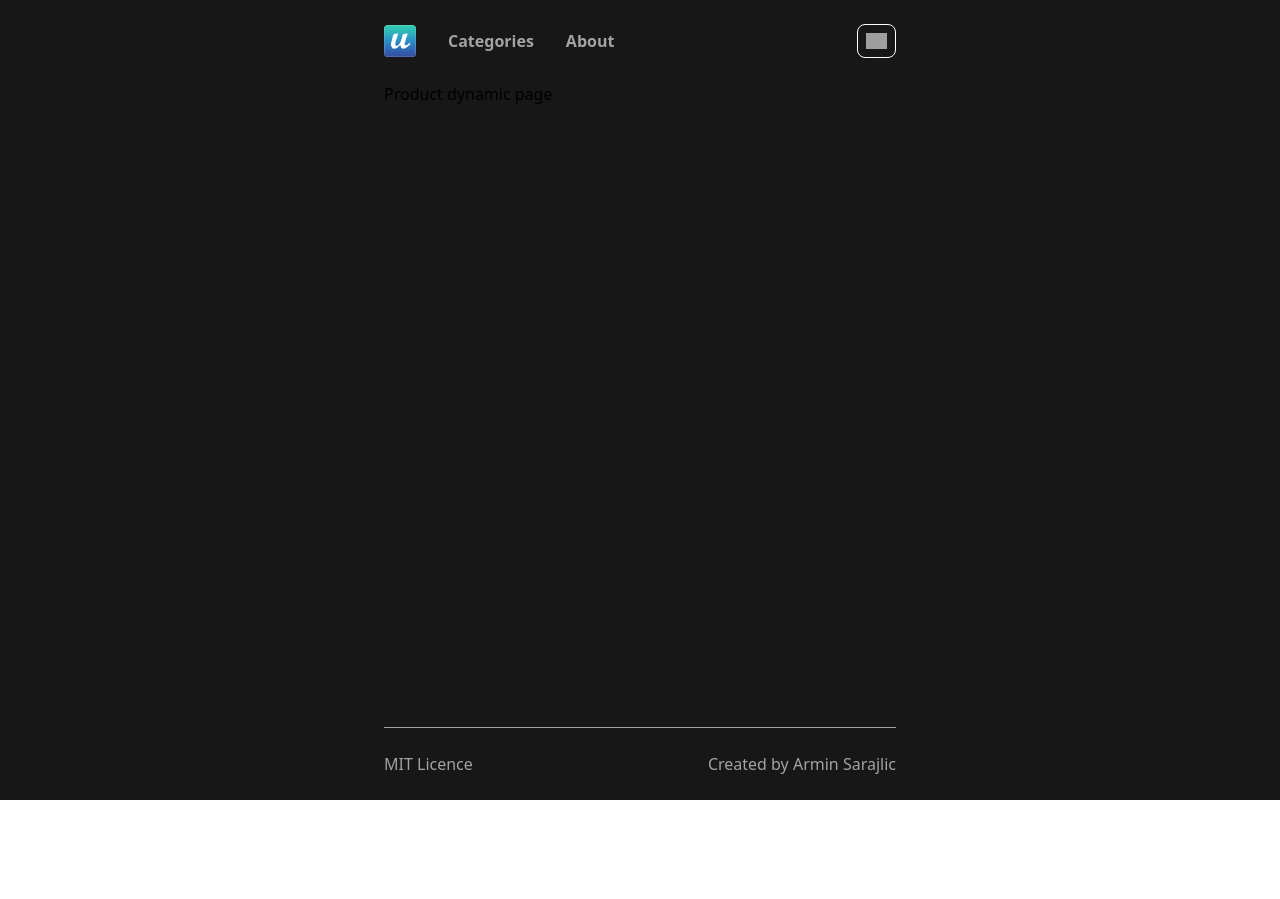
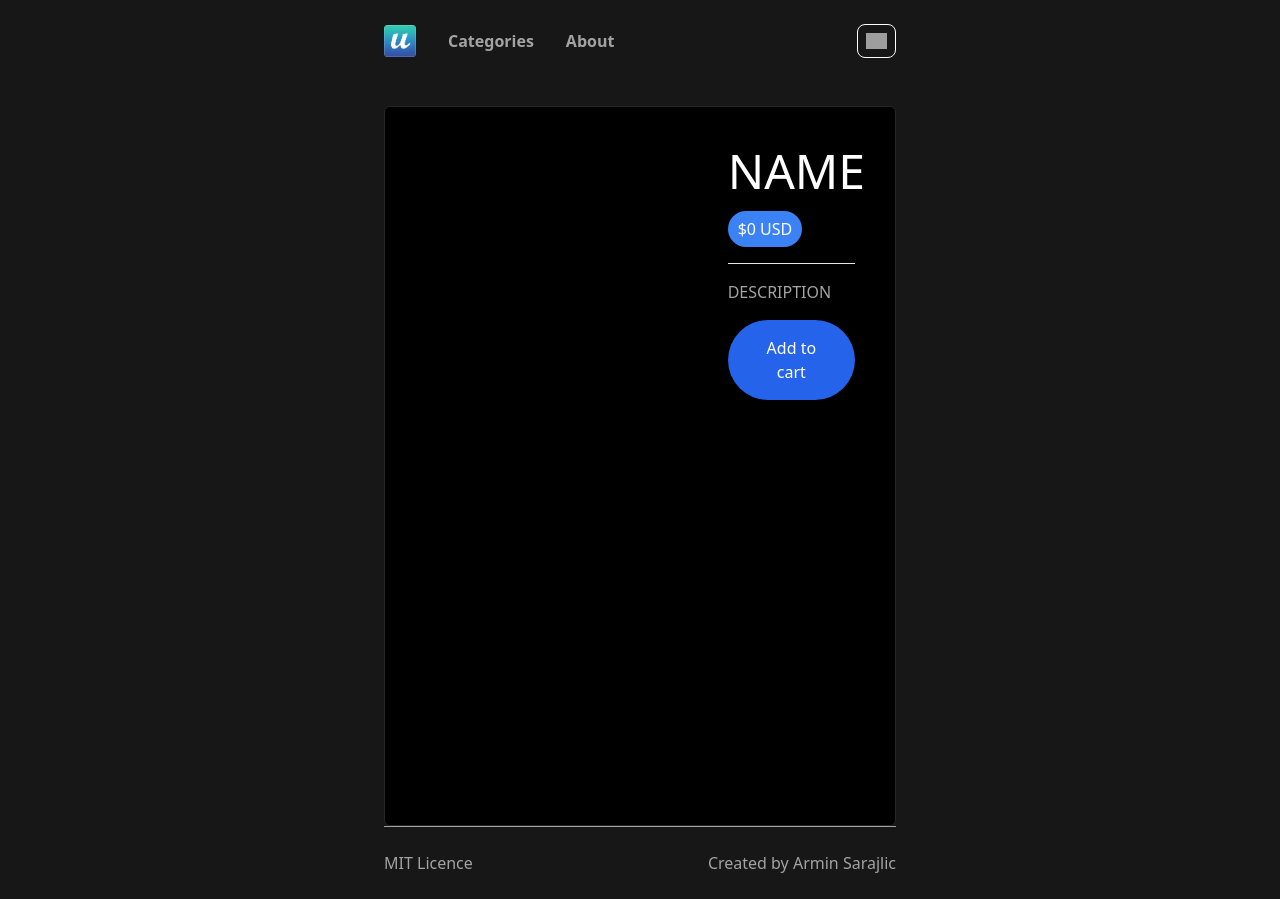
Before and after one commit to ZulianTiger/svelte-commerce, a SvelteKit app: page /product/1 in a window 1280 px wide. Before the commit the page ends 800 px from the top, so only its background shows below. Built offline with nearby package versions, Linux system fonts and the light colour scheme; grey boxes are pictures that could not be loaded.

Commit message:
Lesson 9.2: Product page markup and styling

```diff
--- a/src/routes/product/[id]/+page.svelte
+++ b/src/routes/product/[id]/+page.svelte
@@ -1,3 +1,16 @@
-<div>
-	<h1>Product dynamic page</h1>
+<div
+	class="text-white group grid grid-cols-3 gap-6 mt-6 bg-black rounded-md h-[720px] border border-neutral-800 p-10"
+>
+	<div class="col-span-2 h-full flex items-center justify-center">
+		<img src="" alt="" class="h-[500px] group-hover:h-[620px] duration-500" />
+	</div>
+	<div class="flex flex-col space-y-4">
+		<h1 class="text-5xl bold">NAME</h1>
+		<div class="bg-blue-500 w-fit py-1.5 px-2.5 rounded-full">$0 USD</div>
+		<hr />
+		<p class="text-neutral-400">DESCRIPTION</p>
+		<button class="bg-blue-600 rounded-full px-6 py-4 hover:bg-blue-500 duration-300">
+			Add to cart
+		</button>
+	</div>
 </div>
```
